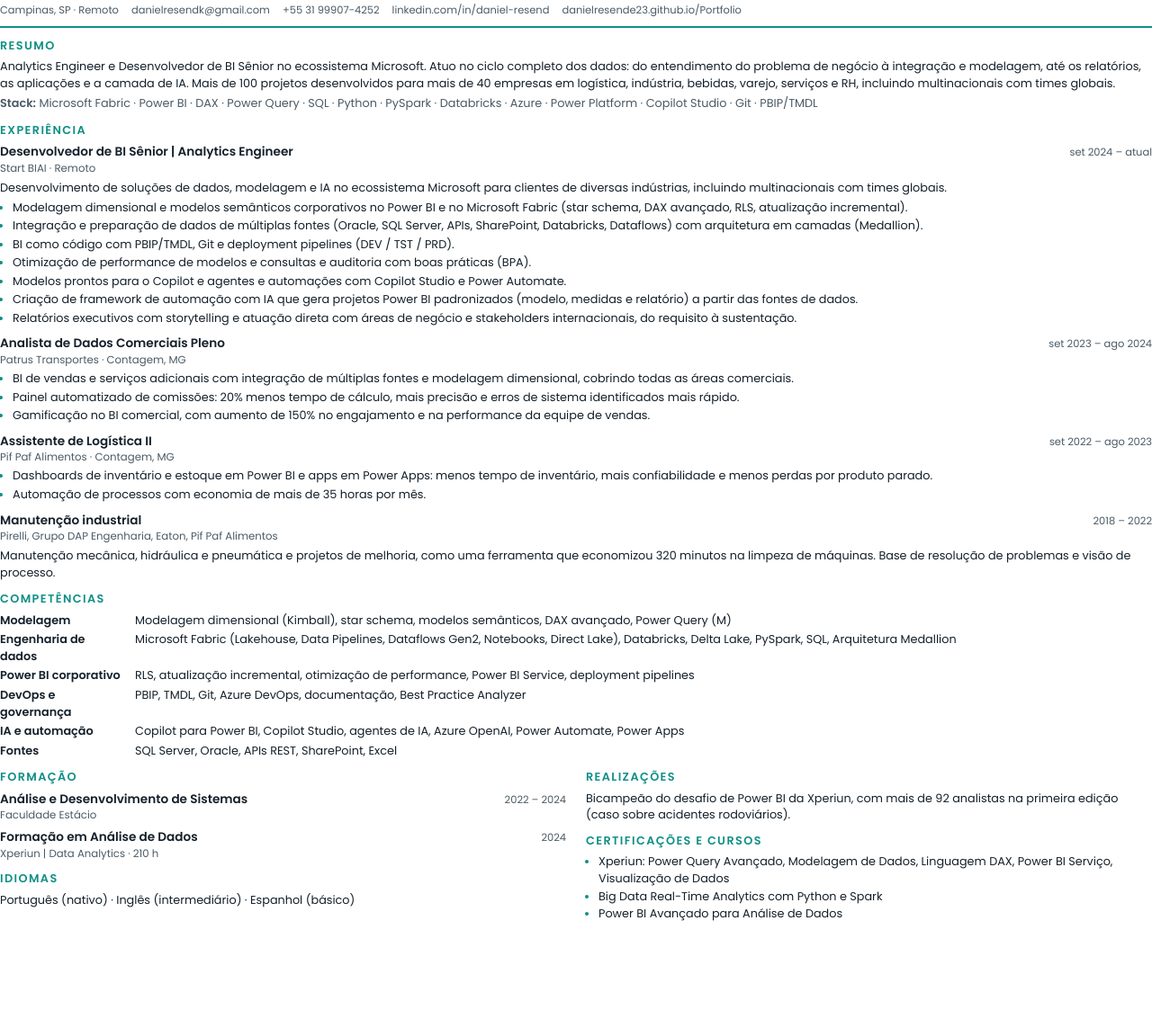
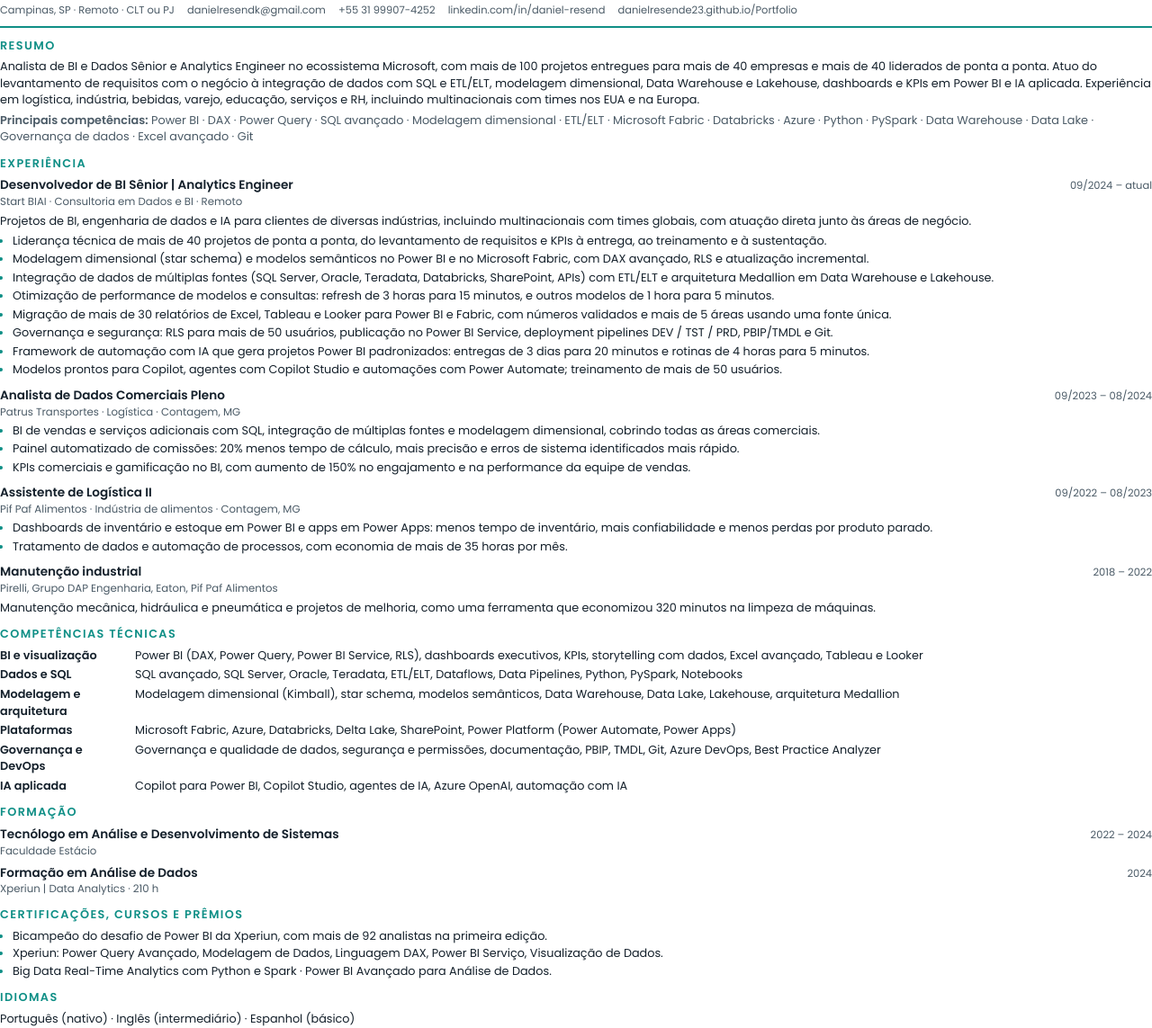
Before and after one commit to DanielResende23/Portfolio, a plain HTML site: page _tools/curriculo/pt.html in a window 1280 px wide. Shown: the part 62-1205 px from the top of the page at 90% size. Before the commit the page ends 1089 px from the top, so only its background shows below. Drawn offline with Linux system fonts and the light colour scheme.

Commit message:
Currículos PT e EN otimizados para ATS: resultados, palavras-chave e coluna única

```diff
--- a/_tools/curriculo/pt.html
+++ b/_tools/curriculo/pt.html
@@ -8,9 +8,9 @@
 <body>
 <header>
   <h1>Daniel Resende</h1>
-  <p class="role">Analytics Engineer · Desenvolvedor de BI Sênior</p>
+  <p class="role">Analista de BI e Dados Sênior · Analytics Engineer · Power BI e Microsoft Fabric</p>
   <p class="contact">
-    <span>Campinas, SP · Remoto</span>
+    <span>Campinas, SP · Remoto · CLT ou PJ</span>
     <span>danielresendk@gmail.com</span>
     <span>+55 31 99907-4252</span>
     <span>linkedin.com/in/daniel-resend</span>
@@ -20,90 +20,91 @@
 
 <section>
   <h2>Resumo</h2>
-  <p>Analytics Engineer e Desenvolvedor de BI Sênior no ecossistema Microsoft. Atuo no ciclo completo dos dados: do entendimento do problema de negócio à integração e modelagem, até os relatórios, as aplicações e a camada de IA. Mais de 100 projetos desenvolvidos para mais de 40 empresas em logística, indústria, bebidas, varejo, serviços e RH, incluindo multinacionais com times globais.</p>
-  <p class="stack"><b>Stack:</b> Microsoft Fabric · Power BI · DAX · Power Query · SQL · Python · PySpark · Databricks · Azure · Power Platform · Copilot Studio · Git · PBIP/TMDL</p>
+  <p>Analista de BI e Dados Sênior e Analytics Engineer no ecossistema Microsoft, com mais de 100 projetos entregues para mais de 40 empresas e mais de 40 liderados de ponta a ponta. Atuo do levantamento de requisitos com o negócio à integração de dados com SQL e ETL/ELT, modelagem dimensional, Data Warehouse e Lakehouse, dashboards e KPIs em Power BI e IA aplicada. Experiência em logística, indústria, bebidas, varejo, educação, serviços e RH, incluindo multinacionais com times nos EUA e na Europa.</p>
+  <p class="stack"><b>Principais competências:</b> Power BI · DAX · Power Query · SQL avançado · Modelagem dimensional · ETL/ELT · Microsoft Fabric · Databricks · Azure · Python · PySpark · Data Warehouse · Data Lake · Governança de dados · Excel avançado · Git</p>
 </section>
 
 <section>
   <h2>Experiência</h2>
 
   <article>
-    <div class="head"><h3>Desenvolvedor de BI Sênior | Analytics Engineer</h3><span class="date">set 2024 – atual</span></div>
-    <p class="org">Start BIAI · Remoto</p>
-    <p>Desenvolvimento de soluções de dados, modelagem e IA no ecossistema Microsoft para clientes de diversas indústrias, incluindo multinacionais com times globais.</p>
+    <div class="head"><h3>Desenvolvedor de BI Sênior | Analytics Engineer</h3><span class="date">09/2024 – atual</span></div>
+    <p class="org">Start BIAI · Consultoria em Dados e BI · Remoto</p>
+    <p>Projetos de BI, engenharia de dados e IA para clientes de diversas indústrias, incluindo multinacionais com times globais, com atuação direta junto às áreas de negócio.</p>
     <ul>
-      <li>Modelagem dimensional e modelos semânticos corporativos no Power BI e no Microsoft Fabric (star schema, DAX avançado, RLS, atualização incremental).</li>
-      <li>Integração e preparação de dados de múltiplas fontes (Oracle, SQL Server, APIs, SharePoint, Databricks, Dataflows) com arquitetura em camadas (Medallion).</li>
-      <li>BI como código com PBIP/TMDL, Git e deployment pipelines (DEV / TST / PRD).</li>
-      <li>Otimização de performance de modelos e consultas e auditoria com boas práticas (BPA).</li>
-      <li>Modelos prontos para o Copilot e agentes e automações com Copilot Studio e Power Automate.</li>
-      <li>Criação de framework de automação com IA que gera projetos Power BI padronizados (modelo, medidas e relatório) a partir das fontes de dados.</li>
-      <li>Relatórios executivos com storytelling e atuação direta com áreas de negócio e stakeholders internacionais, do requisito à sustentação.</li>
+      <li>Liderança técnica de mais de 40 projetos de ponta a ponta, do levantamento de requisitos e KPIs à entrega, ao treinamento e à sustentação.</li>
+      <li>Modelagem dimensional (star schema) e modelos semânticos no Power BI e no Microsoft Fabric, com DAX avançado, RLS e atualização incremental.</li>
+      <li>Integração de dados de múltiplas fontes (SQL Server, Oracle, Teradata, Databricks, SharePoint, APIs) com ETL/ELT e arquitetura Medallion em Data Warehouse e Lakehouse.</li>
+      <li>Otimização de performance de modelos e consultas: refresh de 3 horas para 15 minutos, e outros modelos de 1 hora para 5 minutos.</li>
+      <li>Migração de mais de 30 relatórios de Excel, Tableau e Looker para Power BI e Fabric, com números validados e mais de 5 áreas usando uma fonte única.</li>
+      <li>Governança e segurança: RLS para mais de 50 usuários, publicação no Power BI Service, deployment pipelines DEV / TST / PRD, PBIP/TMDL e Git.</li>
+      <li>Framework de automação com IA que gera projetos Power BI padronizados: entregas de 3 dias para 20 minutos e rotinas de 4 horas para 5 minutos.</li>
+      <li>Modelos prontos para Copilot, agentes com Copilot Studio e automações com Power Automate; treinamento de mais de 50 usuários.</li>
     </ul>
   </article>
 
   <article>
-    <div class="head"><h3>Analista de Dados Comerciais Pleno</h3><span class="date">set 2023 – ago 2024</span></div>
-    <p class="org">Patrus Transportes · Contagem, MG</p>
+    <div class="head"><h3>Analista de Dados Comerciais Pleno</h3><span class="date">09/2023 – 08/2024</span></div>
+    <p class="org">Patrus Transportes · Logística · Contagem, MG</p>
     <ul>
-      <li>BI de vendas e serviços adicionais com integração de múltiplas fontes e modelagem dimensional, cobrindo todas as áreas comerciais.</li>
+      <li>BI de vendas e serviços adicionais com SQL, integração de múltiplas fontes e modelagem dimensional, cobrindo todas as áreas comerciais.</li>
       <li>Painel automatizado de comissões: 20% menos tempo de cálculo, mais precisão e erros de sistema identificados mais rápido.</li>
-      <li>Gamificação no BI comercial, com aumento de 150% no engajamento e na performance da equipe de vendas.</li>
+      <li>KPIs comerciais e gamificação no BI, com aumento de 150% no engajamento e na performance da equipe de vendas.</li>
     </ul>
   </article>
 
   <article>
-    <div class="head"><h3>Assistente de Logística II</h3><span class="date">set 2022 – ago 2023</span></div>
-    <p class="org">Pif Paf Alimentos · Contagem, MG</p>
+    <div class="head"><h3>Assistente de Logística II</h3><span class="date">09/2022 – 08/2023</span></div>
+    <p class="org">Pif Paf Alimentos · Indústria de alimentos · Contagem, MG</p>
     <ul>
       <li>Dashboards de inventário e estoque em Power BI e apps em Power Apps: menos tempo de inventário, mais confiabilidade e menos perdas por produto parado.</li>
-      <li>Automação de processos com economia de mais de 35 horas por mês.</li>
+      <li>Tratamento de dados e automação de processos, com economia de mais de 35 horas por mês.</li>
     </ul>
   </article>
 
   <article class="compact">
     <div class="head"><h3>Manutenção industrial</h3><span class="date">2018 – 2022</span></div>
     <p class="org">Pirelli, Grupo DAP Engenharia, Eaton, Pif Paf Alimentos</p>
-    <p>Manutenção mecânica, hidráulica e pneumática e projetos de melhoria, como uma ferramenta que economizou 320 minutos na limpeza de máquinas. Base de resolução de problemas e visão de processo.</p>
+    <p>Manutenção mecânica, hidráulica e pneumática e projetos de melhoria, como uma ferramenta que economizou 320 minutos na limpeza de máquinas.</p>
   </article>
 </section>
 
 <section>
-  <h2>Competências</h2>
+  <h2>Competências técnicas</h2>
   <dl class="skills">
-    <dt>Modelagem</dt><dd>Modelagem dimensional (Kimball), star schema, modelos semânticos, DAX avançado, Power Query (M)</dd>
-    <dt>Engenharia de dados</dt><dd>Microsoft Fabric (Lakehouse, Data Pipelines, Dataflows Gen2, Notebooks, Direct Lake), Databricks, Delta Lake, PySpark, SQL, Arquitetura Medallion</dd>
-    <dt>Power BI corporativo</dt><dd>RLS, atualização incremental, otimização de performance, Power BI Service, deployment pipelines</dd>
-    <dt>DevOps e governança</dt><dd>PBIP, TMDL, Git, Azure DevOps, documentação, Best Practice Analyzer</dd>
-    <dt>IA e automação</dt><dd>Copilot para Power BI, Copilot Studio, agentes de IA, Azure OpenAI, Power Automate, Power Apps</dd>
-    <dt>Fontes</dt><dd>SQL Server, Oracle, APIs REST, SharePoint, Excel</dd>
+    <dt>BI e visualização</dt><dd>Power BI (DAX, Power Query, Power BI Service, RLS), dashboards executivos, KPIs, storytelling com dados, Excel avançado, Tableau e Looker</dd>
+    <dt>Dados e SQL</dt><dd>SQL avançado, SQL Server, Oracle, Teradata, ETL/ELT, Dataflows, Data Pipelines, Python, PySpark, Notebooks</dd>
+    <dt>Modelagem e arquitetura</dt><dd>Modelagem dimensional (Kimball), star schema, modelos semânticos, Data Warehouse, Data Lake, Lakehouse, arquitetura Medallion</dd>
+    <dt>Plataformas</dt><dd>Microsoft Fabric, Azure, Databricks, Delta Lake, SharePoint, Power Platform (Power Automate, Power Apps)</dd>
+    <dt>Governança e DevOps</dt><dd>Governança e qualidade de dados, segurança e permissões, documentação, PBIP, TMDL, Git, Azure DevOps, Best Practice Analyzer</dd>
+    <dt>IA aplicada</dt><dd>Copilot para Power BI, Copilot Studio, agentes de IA, Azure OpenAI, automação com IA</dd>
   </dl>
 </section>
 
-<section class="two-col">
-  <div>
+<section>
   <h2>Formação</h2>
   <article class="compact">
-      <div class="head"><h3>Análise e Desenvolvimento de Sistemas</h3><span class="date">2022 – 2024</span></div>
+    <div class="head"><h3>Tecnólogo em Análise e Desenvolvimento de Sistemas</h3><span class="date">2022 – 2024</span></div>
     <p class="org">Faculdade Estácio</p>
   </article>
   <article class="compact">
     <div class="head"><h3>Formação em Análise de Dados</h3><span class="date">2024</span></div>
     <p class="org">Xperiun | Data Analytics · 210 h</p>
   </article>
+</section>
+
+<section>
+  <h2>Certificações, cursos e prêmios</h2>
+  <ul class="tight">
+    <li>Bicampeão do desafio de Power BI da Xperiun, com mais de 92 analistas na primeira edição.</li>
+    <li>Xperiun: Power Query Avançado, Modelagem de Dados, Linguagem DAX, Power BI Serviço, Visualização de Dados.</li>
+    <li>Big Data Real-Time Analytics com Python e Spark · Power BI Avançado para Análise de Dados.</li>
+  </ul>
+</section>
+
+<section>
   <h2>Idiomas</h2>
   <p>Português (nativo) · Inglês (intermediário) · Espanhol (básico)</p>
-  </div>
-  <div>
-    <h2>Realizações</h2>
-    <p>Bicampeão do desafio de Power BI da Xperiun, com mais de 92 analistas na primeira edição (caso sobre acidentes rodoviários).</p>
-    <h2>Certificações e cursos</h2>
-    <ul class="tight">
-      <li>Xperiun: Power Query Avançado, Modelagem de Dados, Linguagem DAX, Power BI Serviço, Visualização de Dados</li>
-      <li>Big Data Real-Time Analytics com Python e Spark</li>
-      <li>Power BI Avançado para Análise de Dados</li>
-    </ul>
-  </div>
 </section>
 </body>
 </html>
```
Also changed, not shown: _tools/curriculo/en.html (+46 -45 lines), 2 other files. Lines whose indentation alone changed are shown as unchanged.
